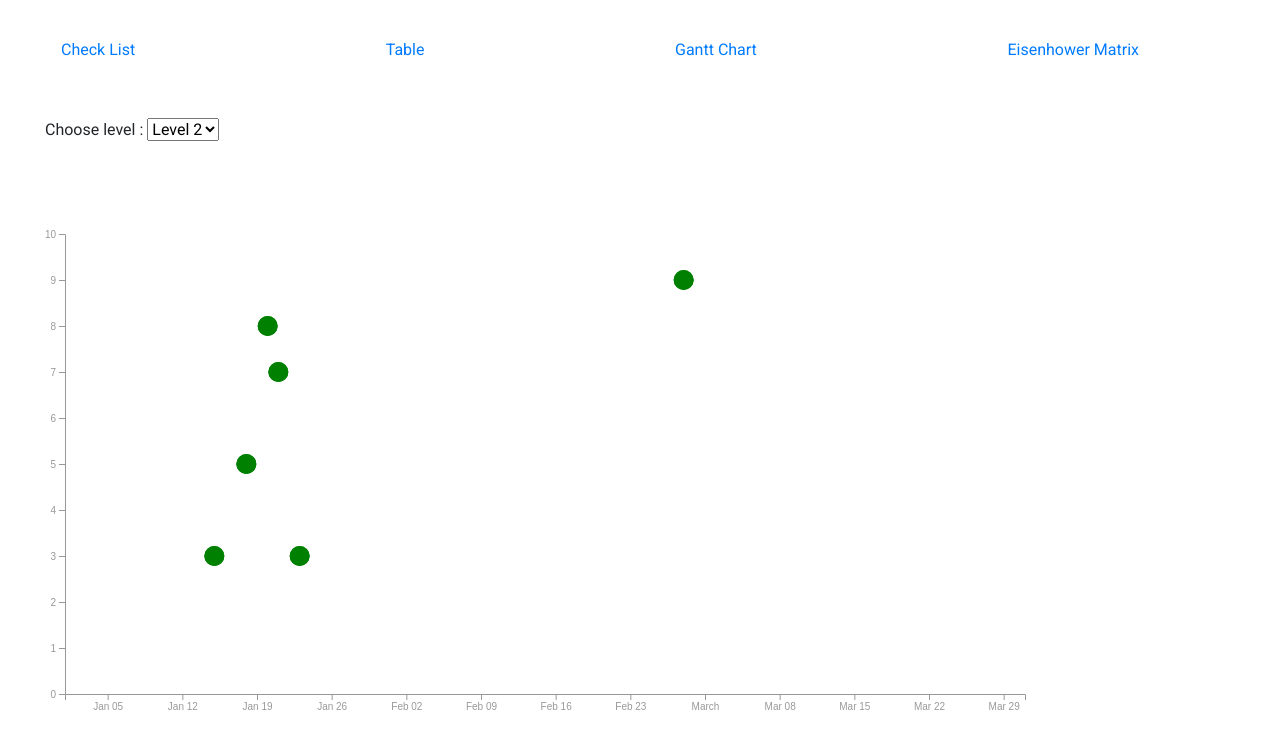
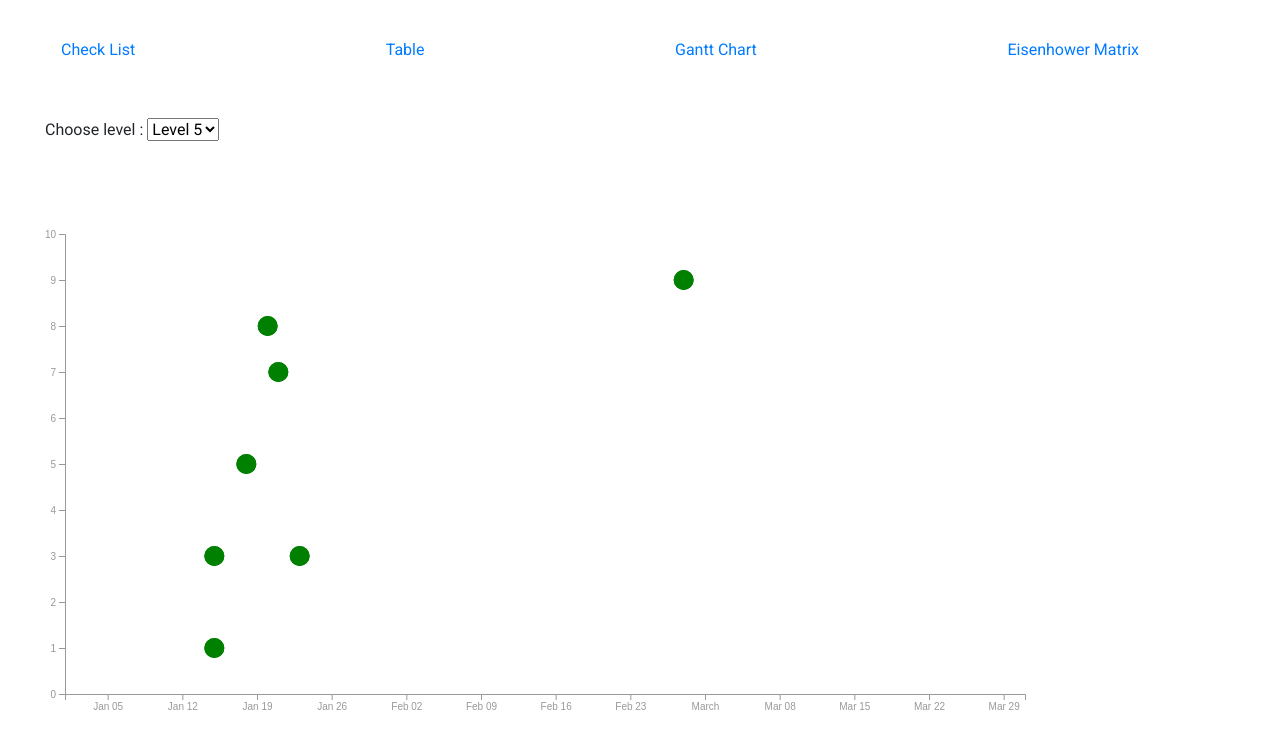
Before and after one commit to leysapungan/angular-project, an Angular app: page /matrix in a window 1280 px wide. Shown: the top 748 px of the page. Built offline with nearby package versions, Linux system fonts and the light colour scheme.

Commit message:
matrix default level set 5

```diff
--- a/src/app/main-page/main-page.component.html
+++ b/src/app/main-page/main-page.component.html
@@ -10,7 +10,7 @@
 
 <div class="comboBox mb-4">
     Choose level :
-    <select class="chooseLevel" (change)="changeComboBox($event.target.value)" [(ngModel)]="chooseLevel">
+    <select class="chooseLevel" (change)="changeComboBox($event.target.value)" [(ngModel)]="this.taskService.chooseLevel">
         <option value="0">Level 0</option>
         <option value="1">Level 1</option>
         <option value="2">Level 2</option>
--- a/src/app/matrix-page/matrix-page.component.ts
+++ b/src/app/matrix-page/matrix-page.component.ts
@@ -11,9 +11,11 @@ export class MatrixPageComponent implements OnInit {
   chartData: Array<any>;
 
   public tasklist: any[] = [];
+  chooseLevel = 5;
 
   constructor(private taskService: TaskService){
     this.tasklist = this.taskService.getCheckList();
+    this.taskService.chooseLevel = this.chooseLevel;
   }
 
   getLevel() {
```
